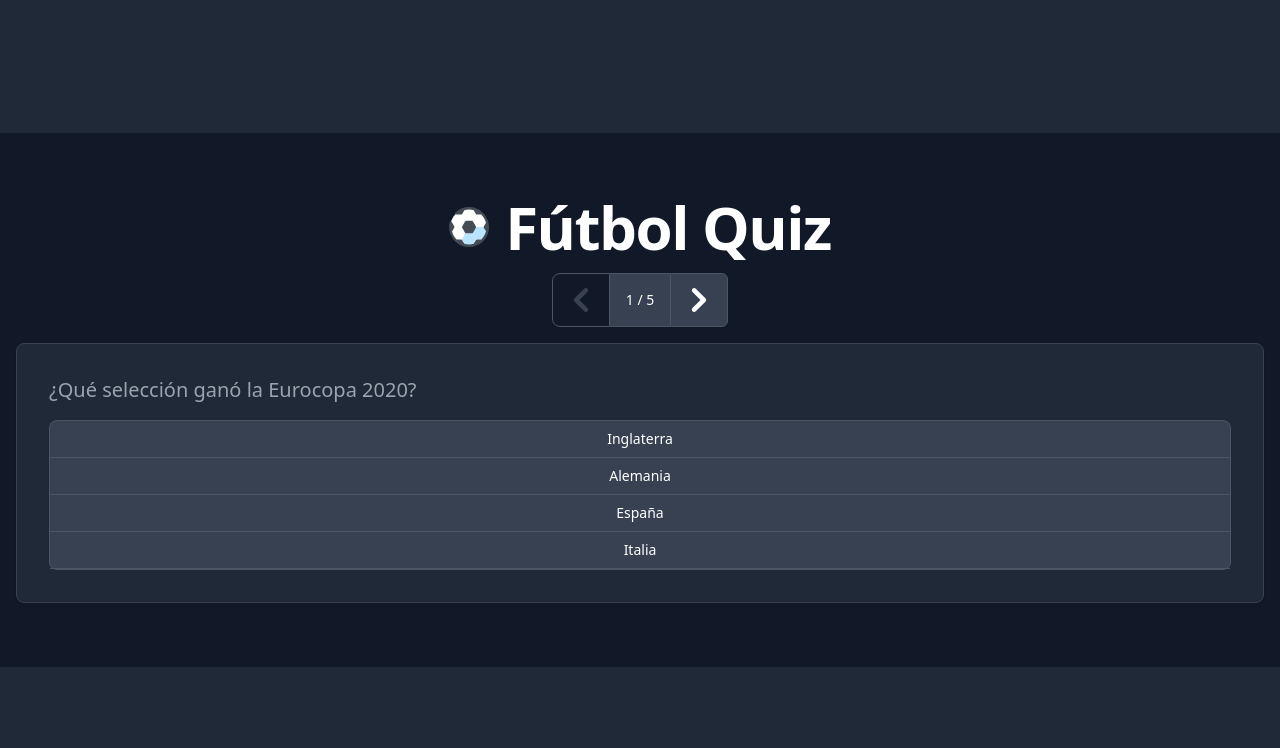
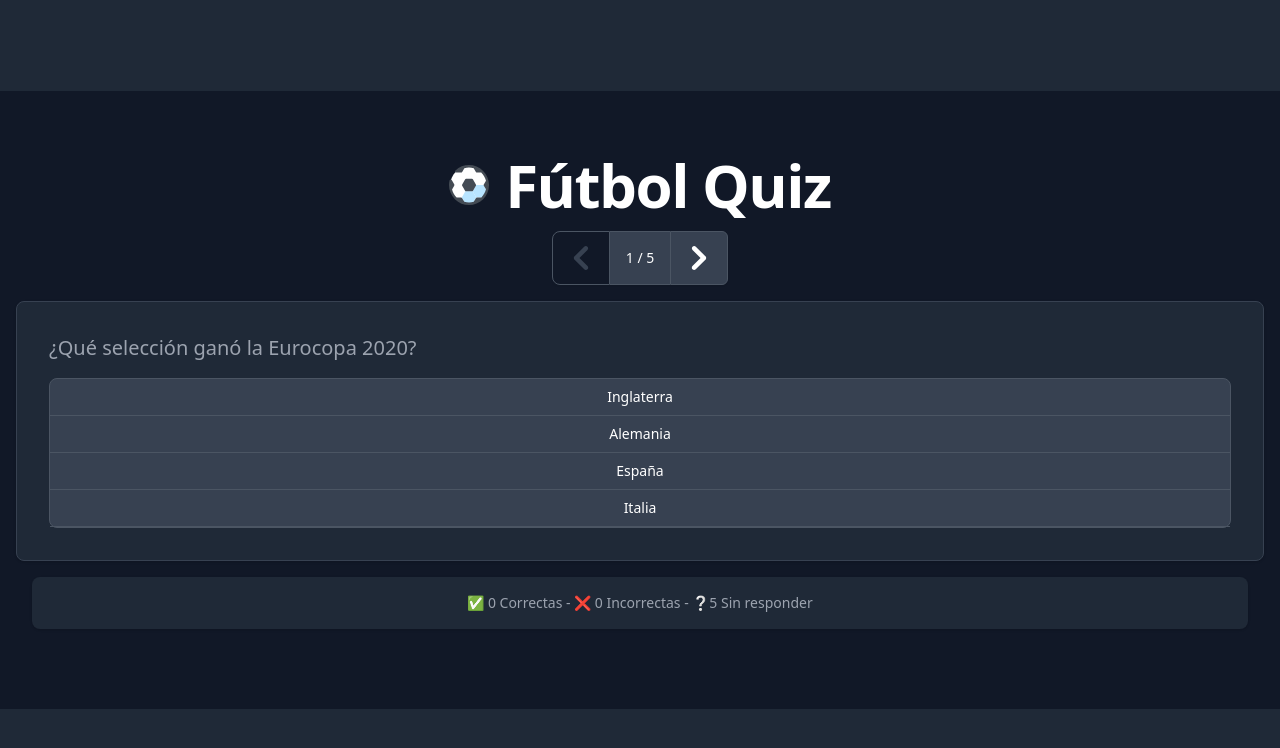
Before and after one commit to dejeloper/nextjs-zustand-quiz, a Next.js app: page / in a window 1280 px wide. Both pictures are taken after a click on the button "Iniciar Juego". Shown: the top 748 px of the page. Built offline with nearby package versions, Linux system fonts and the light colour scheme.

Commit message:
Add Footer with results

```diff
--- /dev/null
+++ b/src/app/components/Footer.tsx
@@ -0,0 +1,16 @@
+import { useQuestionsResults } from "../hooks/useQuestionResults";
+
+export const Footer = () => {
+  const { correctAnswers, incorrectAnswers, unansweredQuestions } =
+    useQuestionsResults();
+
+  return (
+    <footer className="rounded-lg shadow m-4 bg-gray-800">
+      <div className="w-full mx-auto max-w-screen-xl p-4 md:flex md:items-center md:justify-center">
+        <span className="text-sm sm:text-center text-gray-400">
+          {`✅ ${correctAnswers} Correctas - ❌ ${incorrectAnswers} Incorrectas - ❔${unansweredQuestions} Sin responder`}
+        </span>
+      </div>
+    </footer>
+  );
+};
--- a/src/app/components/Game.tsx
+++ b/src/app/components/Game.tsx
@@ -2,6 +2,7 @@ import { ArrowNext } from "../Icons/ArrowNext";
 import { ArrowPrevious } from "../Icons/ArrowPrevious";
 import { useQuestionsStore } from "../store/questions";
 import { Question, type Question as QuestionType } from "../types/type";
+import { Footer } from "./Footer";
 
 const getBackgroundColor = (info: Question, index: number) => {
   const { userSelectedAnswer, correctAnswer } = info;
@@ -90,6 +91,8 @@ export const Game = () => {
       </div>
 
       <Question info={questionInfo} />
+
+      <Footer />
     </>
   );
 };
--- /dev/null
+++ b/src/app/hooks/useQuestionResults.ts
@@ -0,0 +1,19 @@
+import { useQuestionsStore } from "../store/questions";
+
+export const useQuestionsResults = () => {
+  const question = useQuestionsStore((state) => state.questions);
+
+  let correctAnswers = 0;
+  let incorrectAnswers = 0;
+  let unansweredQuestions = 0;
+
+  question.forEach((question) => {
+    const { userSelectedAnswer, correctAnswer } = question;
+    if (userSelectedAnswer === null || userSelectedAnswer === undefined)
+      unansweredQuestions++;
+    else if (correctAnswer === userSelectedAnswer) correctAnswers++;
+    else incorrectAnswers++;
+  });
+
+  return { correctAnswers, incorrectAnswers, unansweredQuestions };
+};
```
